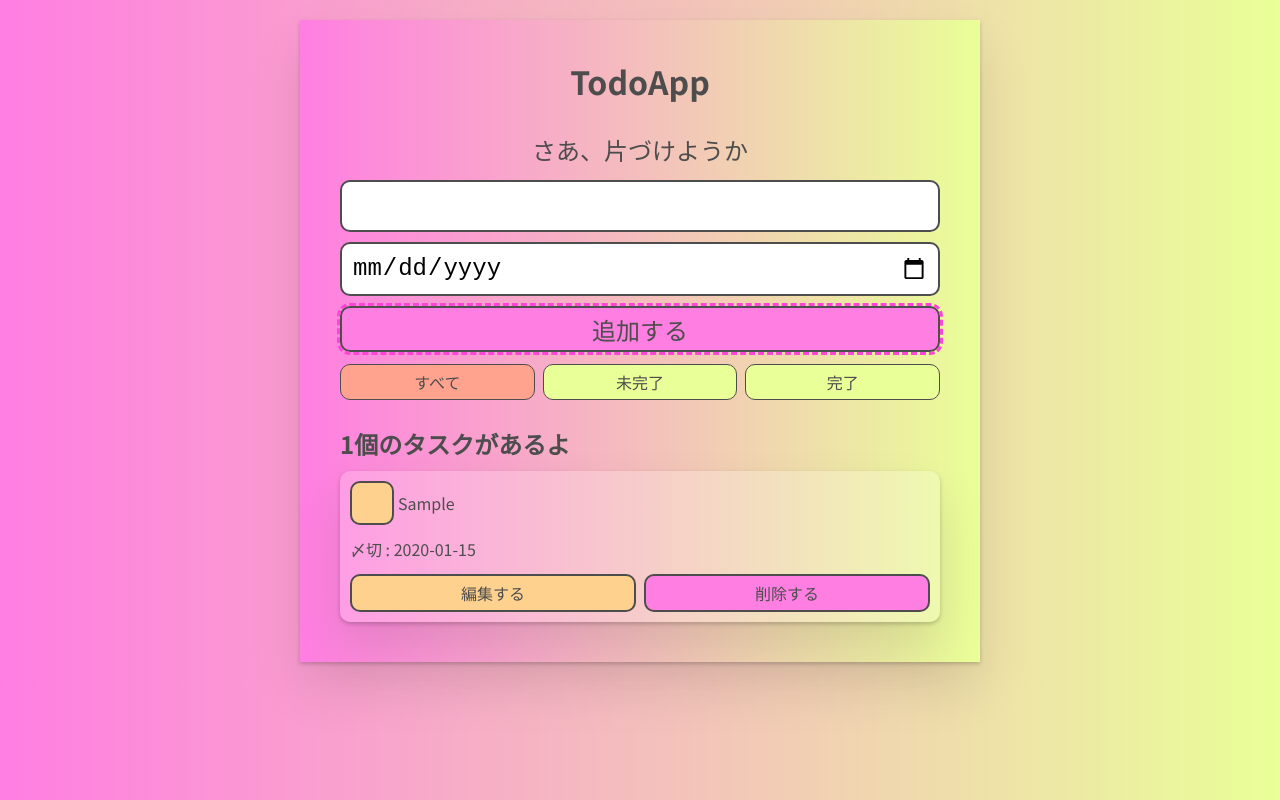
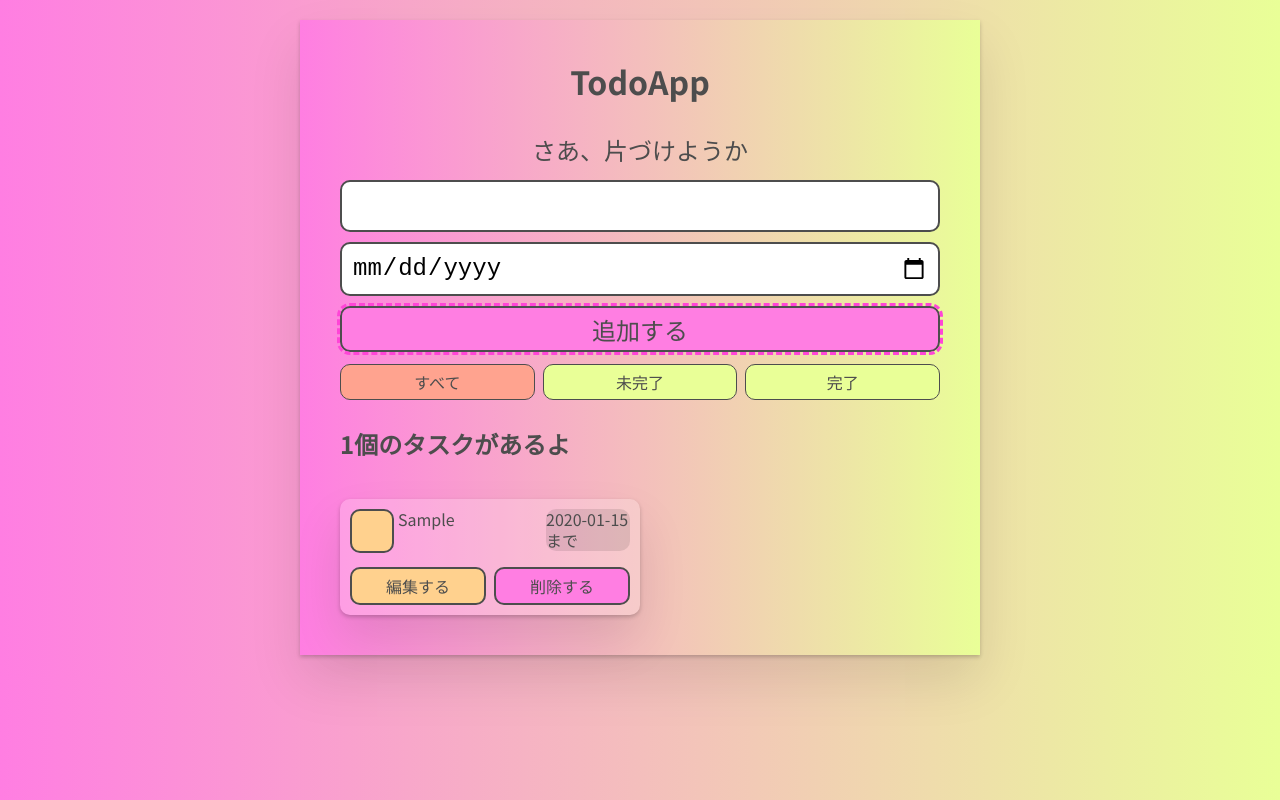
Before and after one commit to m-tange-ppp/react-todo-app, a React (Vite) app: page / in a window 1280 px wide. Both pictures are taken after typing "Sample", "2020-01-15" into the empty fields and a click on the button "追加する". Built offline with nearby package versions, Linux system fonts and the light colour scheme.

Commit message:
2列表示にして体裁を整えた

```diff
--- a/src/components/Todo.jsx
+++ b/src/components/Todo.jsx
@@ -22,7 +22,6 @@ export default function Todo(props) {
     function handleEdit() {
         setEditing(true);
         setNewName(props.name);
-        // deadlineがリセットされてしまう
         setNewDeadline(props.deadline);
     }
 
@@ -61,6 +60,7 @@ export default function Todo(props) {
 
     const viewTemplate = (
         <div className="stack-small">
+            <div className="information">
                 <div className="c-cb">
                     <input
                         id={props.id}
@@ -72,8 +72,7 @@ export default function Todo(props) {
                         {props.name}
                     </label>
                 </div>
-            <div className="deadline">
-                {props.deadline != "" && <span>〆切 : {props.deadline}</span>}
+                {props.deadline != "" && <span className="deadline">{props.deadline}まで</span>}
             </div>
             <div className="btn-group">
                 <button
--- a/src/index.css
+++ b/src/index.css
@@ -172,7 +172,7 @@ body {
         margin-top: 1.4rem;
     }
 
-    .stack-large>*+* {
+    .stack-large>* {
         margin-top: 2.8rem;
     }
 }
@@ -182,6 +182,7 @@ body {
 }
 
 /* END GLOBAL STYLES */
+
 .todoapp {
     background: linear-gradient(to right, #FF7EE2, #E9FF97);
     margin: 2rem 0 2rem;
@@ -255,14 +256,22 @@ body {
 }
 
 /* Todo item styles */
-.todo {
+.todo-list {
     display: flex;
-    flex-direction: row;
     flex-wrap: wrap;
 }
 
-.todo>* {
-    flex: 0 0 100%;
+.todo-list>* {
+    flex: 1 1 50%;
+    box-sizing: border-box;
+    align-items: stretch;
+}
+
+.todo-list::after {
+    content: "";
+    flex: 1 1 50%;
+    box-sizing: border-box;
+    align-items: stretch;
 }
 
 .todo-text {
@@ -283,7 +292,16 @@ body {
     box-shadow:
         0 2px 4px 0 rgba(0, 0, 0, 0.2),
         0 2.5rem 5rem 0 rgba(0, 0, 0, 0.1);
+    height: 100%;
+    display: flex;
+    flex-direction: column;
+    justify-content: space-between;
+}
 
+.information {
+    display: flex;
+    justify-content: space-between;
+    align-items: flex-start;
 }
 
 /* CHECKBOX STYLES */
@@ -298,6 +316,7 @@ body {
     min-height: 44px;
     padding-left: 40px;
     clear: left;
+    flex: 1 1 70%;
 }
 
 .c-cb>label::before,
@@ -323,7 +342,7 @@ body {
     font-size: inherit;
     line-height: 1;
     display: inline-block;
-    padding: 14px 8px 14px;
+    padding: 0 8px 14px;
     cursor: pointer;
     touch-action: manipulation;
 }
@@ -359,3 +378,10 @@ body {
 .c-cb>input[type="checkbox"]:checked+label::after {
     opacity: 1;
 }
+
+/* DEADLINE STYLES */
+.deadline {
+    flex: 1 1 30%;
+    background-color: rgba(0, 0, 0, 0.1);
+    border-radius: 10px;
+}
```
Lines whose indentation alone changed are shown as unchanged.
